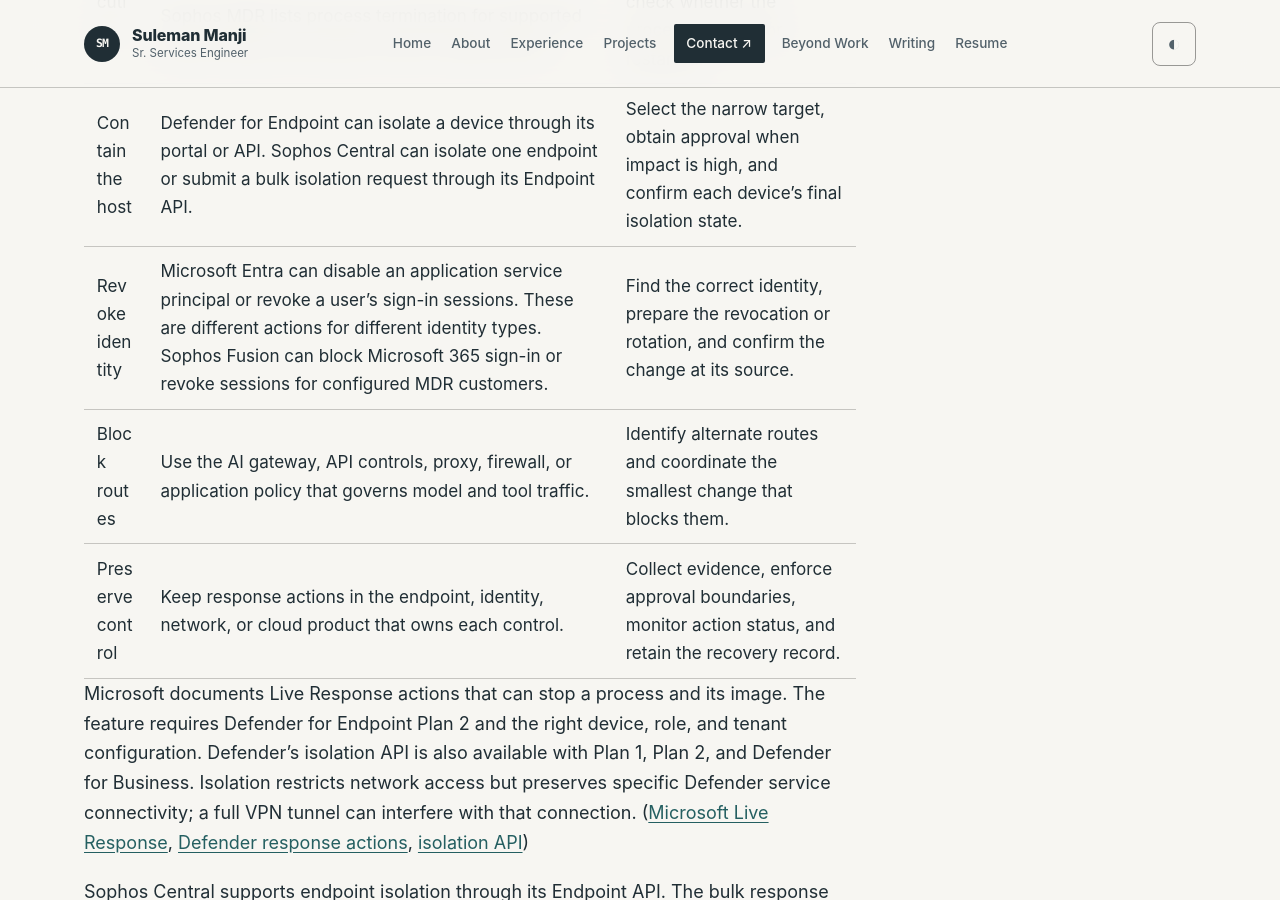
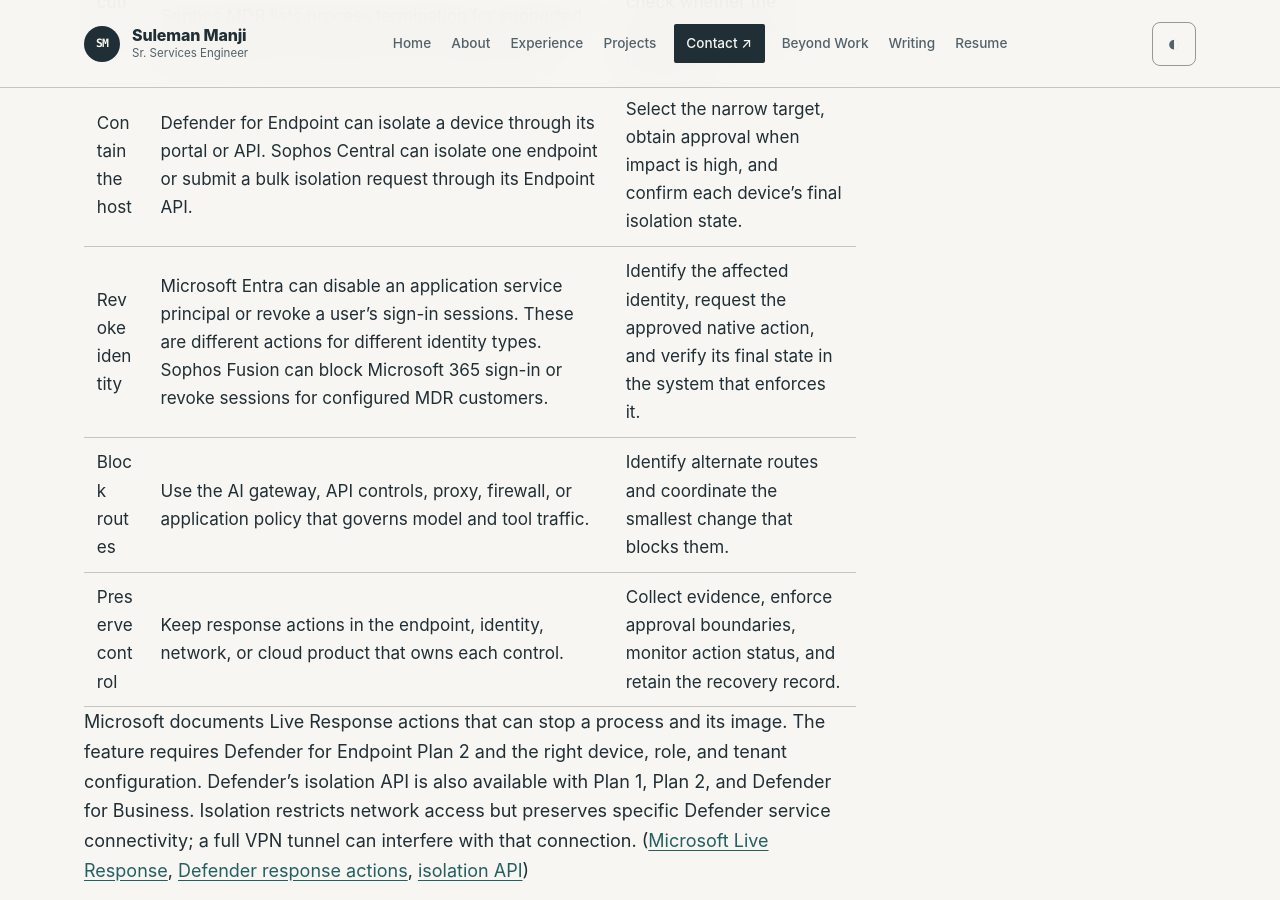
Before and after one commit to ssmanji89/sulemanji-port, a Jekyll site: the page built from notes/build-an-ai-kill-switch-defender-sophos-agentic-ops.md, in a window 1280 px wide and 900 px high, scrolled down 1898 px. Built offline with Jekyll 4.4.1, drawn with Linux system fonts in a browser that asks for light colours.

Commit message:
docs: publish build-an-ai-kill-switch-defender-sophos-agentic-ops

```diff
--- a/notes/build-an-ai-kill-switch-defender-sophos-agentic-ops.md
+++ b/notes/build-an-ai-kill-switch-defender-sophos-agentic-ops.md
@@ -40,7 +40,7 @@
 | --- | --- | --- |
 | Stop execution | Defender for Endpoint Live Response can remediate supported processes. Sophos Live Response supports endpoint investigation and remediation; Sophos MDR lists process termination for supported Sophos Agent and Sophos Sensor deployments. | Resolve the endpoint and process, choose an approved response, and check whether the process stopped or restarted. |
 | Contain the host | Defender for Endpoint can isolate a device through its portal or API. Sophos Central can isolate one endpoint or submit a bulk isolation request through its Endpoint API. | Select the narrow target, obtain approval when impact is high, and confirm each device's final isolation state. |
-| Revoke identity | Microsoft Entra can disable an application service principal or revoke a user's sign-in sessions. These are different actions for different identity types. Sophos Fusion can block Microsoft 365 sign-in or revoke sessions for configured MDR customers. | Find the correct identity, prepare the revocation or rotation, and confirm the change at its source. |
+| Revoke identity | Microsoft Entra can disable an application service principal or revoke a user's sign-in sessions. These are different actions for different identity types. Sophos Fusion can block Microsoft 365 sign-in or revoke sessions for configured MDR customers. | Identify the affected identity, request the approved native action, and verify its final state in the system that enforces it. |
 | Block routes | Use the AI gateway, API controls, proxy, firewall, or application policy that governs model and tool traffic. | Identify alternate routes and coordinate the smallest change that blocks them. |
 | Preserve control | Keep response actions in the endpoint, identity, network, or cloud product that owns each control. | Collect evidence, enforce approval boundaries, monitor action status, and retain the recovery record. |
 
```
